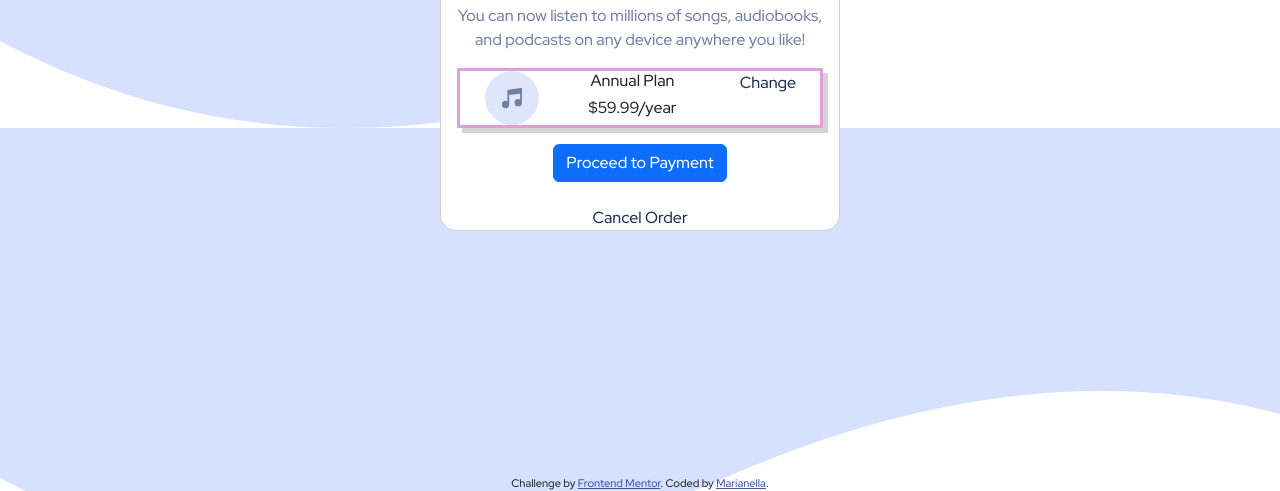
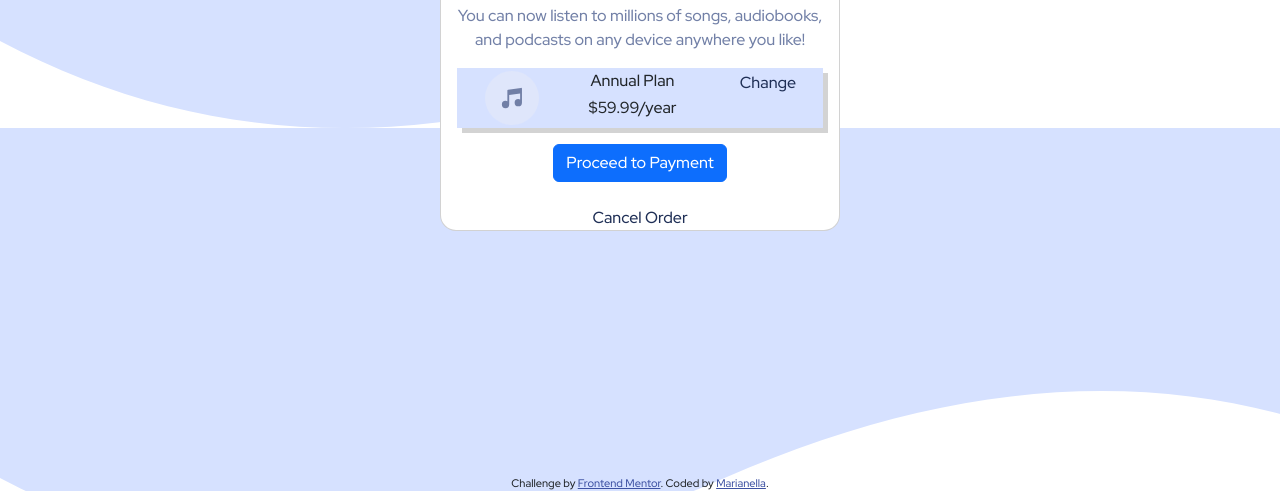
Before and after one commit to Marianellag1/OrderSummary-Card, a plain HTML site: page index.html in a window 1280 px wide. Shown: the part 309-800 px from the top of the page. Drawn offline with nearby package versions, Linux system fonts and the light colour scheme.

Commit message:
edited color on practice

```diff
--- a/Assets/css/style.css
+++ b/Assets/css/style.css
@@ -30,7 +30,8 @@ body {
 }
 
 .box {
-    border: solid plum;
+    border: solid #d6e1ff;
+    background: #d6e1ff;
     /* backdrop-filter: contrast(1.5); */
     box-shadow: 5px 5px lightgrey;
 
```
